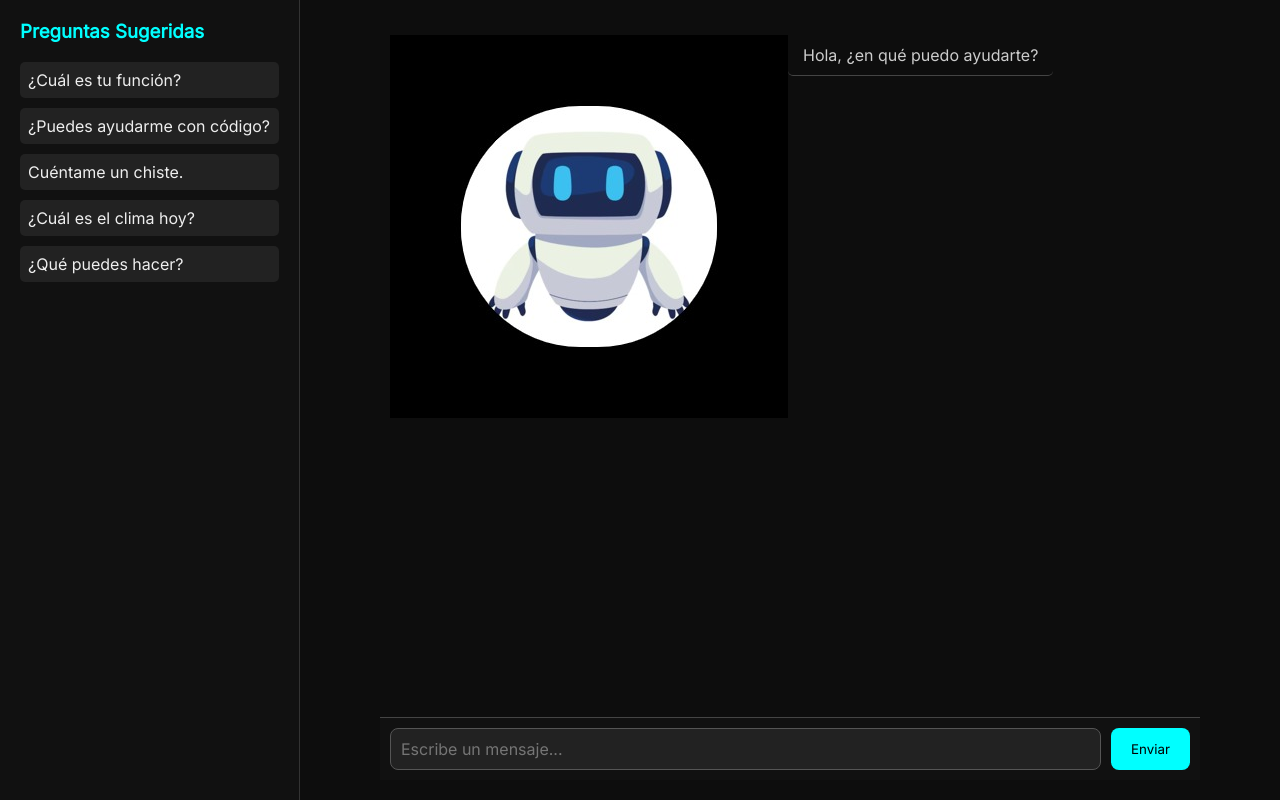
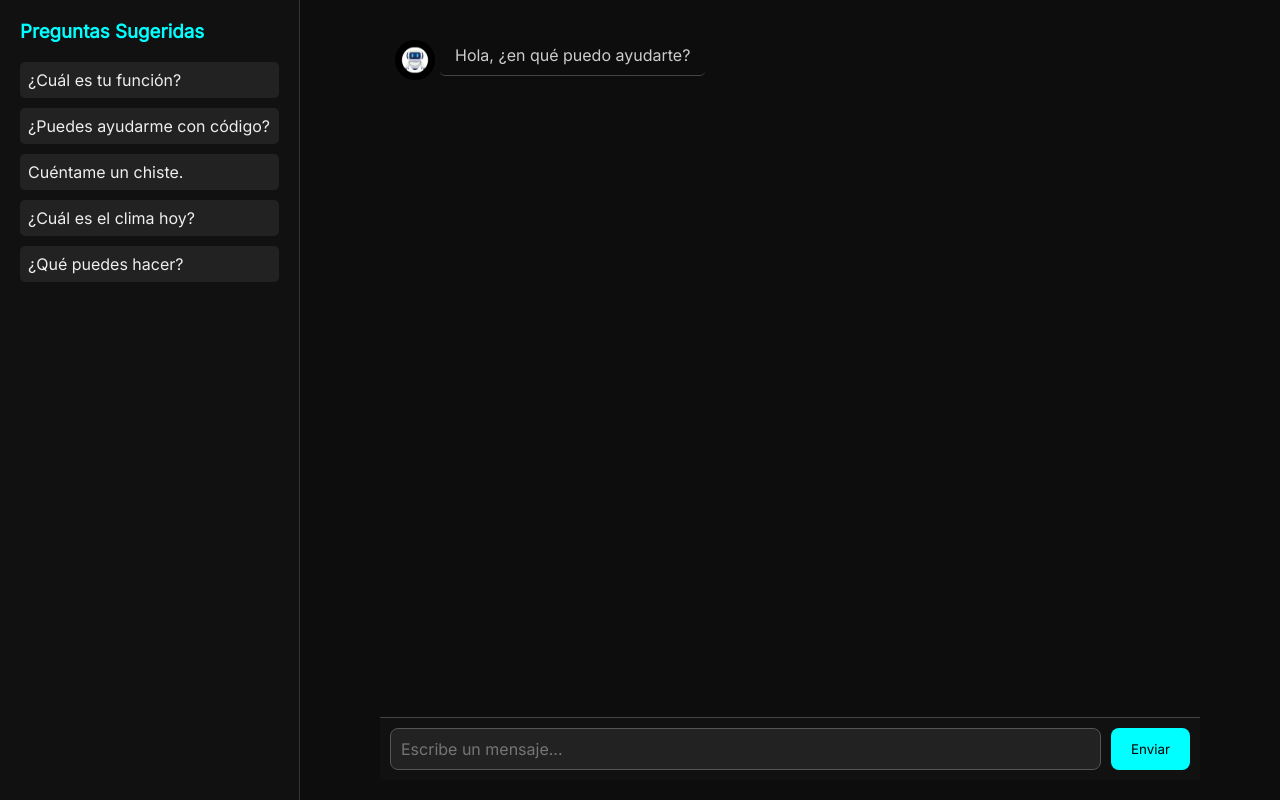
Before and after one commit to chatbot-poli/main, a Flask app: page / in a window 1280 px wide. Run offline with Flask 3, Linux system fonts and the light colour scheme.

Commit message:
Update index.html

```diff
--- a/templates/index.html
+++ b/templates/index.html
@@ -224,7 +224,7 @@
     <div class="chat-container">
         <div class="chat-box" id="chat-box">
             <div class="message-container bot-message">
-                <img src="{{ url_for('static', filename='bot.jpg') }}" alt="Bot">
+                <img src="{{ url_for('static', filename='bot.jpg') }}" alt="Bot" class="profile-pic">
                 <div class="message bot">Hola, ¿en qué puedo ayudarte?</div>
             </div>
         </div>
```
